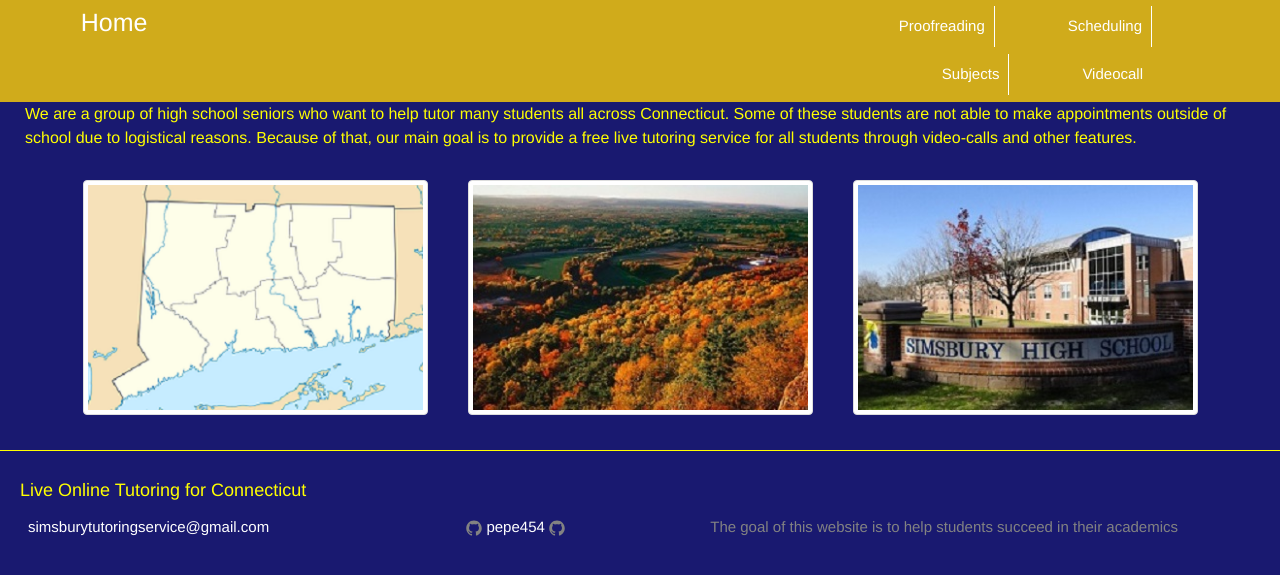
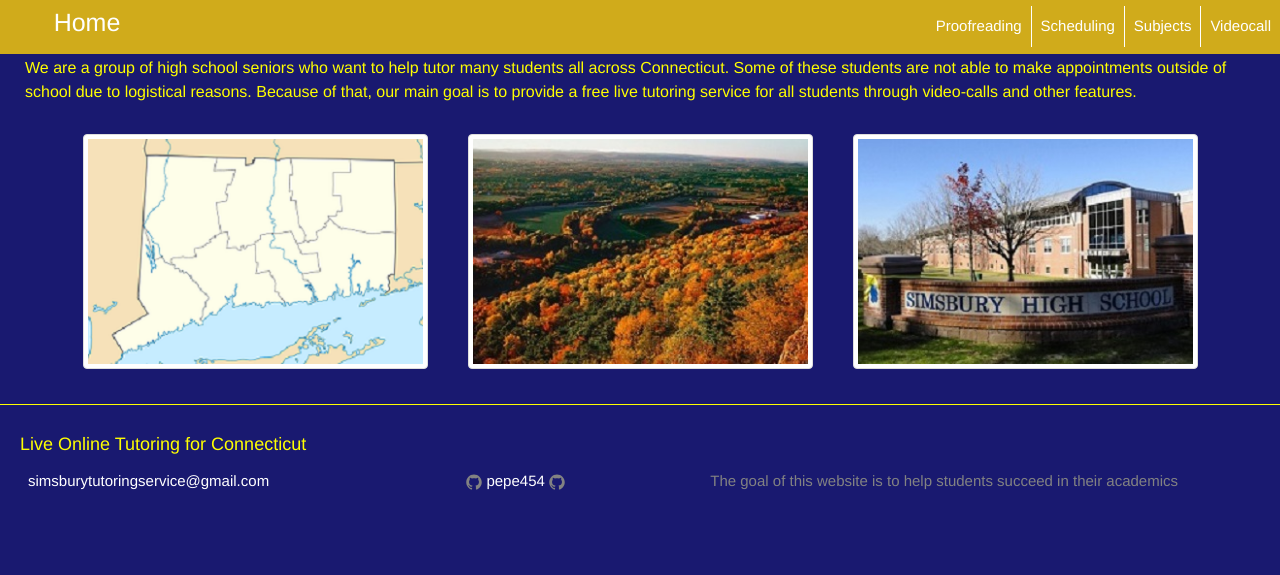
Before and after one commit to pepe454/pepe454.github.io, a Jekyll site: the page built from index.html, in a window 1280 px wide. Shown: the top 575 px of the page. Built offline with Jekyll 4.4.1, drawn with Linux system fonts in a browser that asks for light colours; the list of posts is cut into pages by our own code.

Commit message:
Update _layout.scss

```diff
--- a/_sass/_layout.scss
+++ b/_sass/_layout.scss
@@ -49,8 +49,6 @@
         background-color: #d0ab1b;
         display: inline-block;
         border-right: 1px solid white;
-        margin-right: 10%;
-        margin-left: -5%;
         &:last-child{
           border: 0;
         }
```
